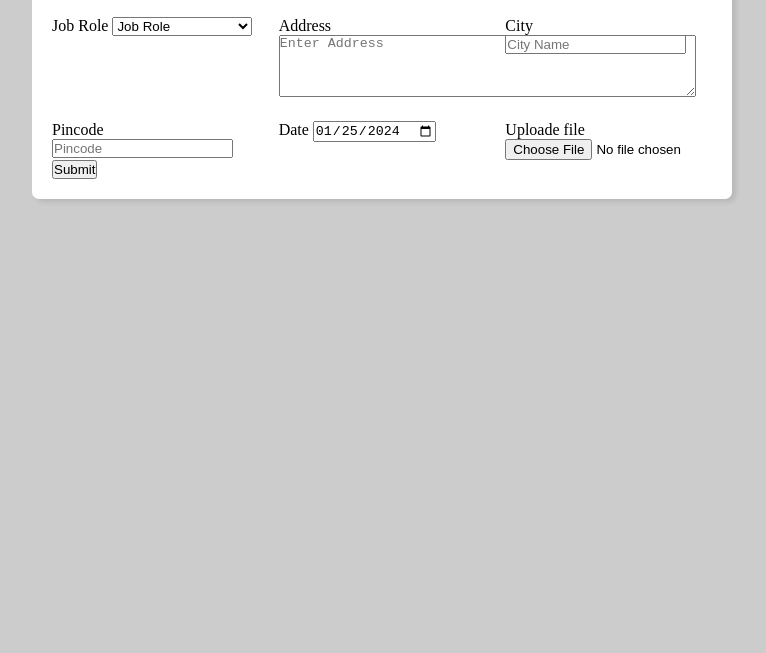
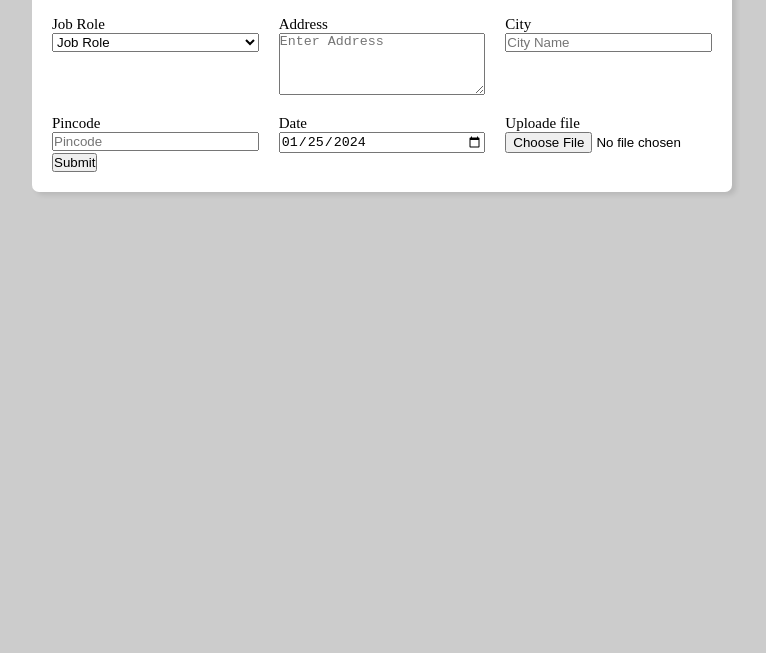
Before and after one commit to rupeshpal49gmail/Application_Form, a plain HTML site: page index.html in a window 1280 px wide. Shown: the part 147-800 px from the top of the page, without its empty margins (258-1024 px from the left). Drawn offline with Linux system fonts and the light colour scheme.

Commit message:
add styling code 2

```diff
--- a/style.css
+++ b/style.css
@@ -30,3 +30,10 @@ body {
   grid-template-columns: repeat(auto-fit, minmax(200px, 1fr));
   grid-gap: 20px;
 }
+.form_control {
+  display: flex;
+  flex-direction: column;
+}
+label {
+  font-size: 15px;
+}
```
